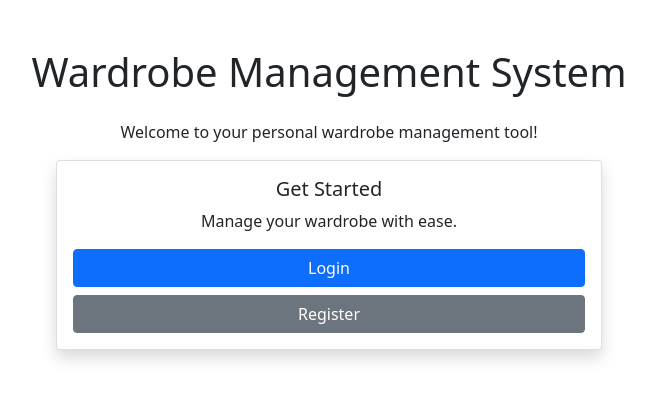
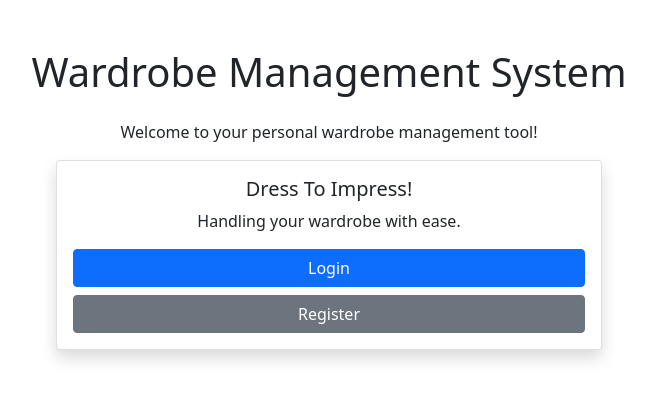
Before and after one commit to okumujela/wordrobesystem, a PHP site: page / in a window 1280 px wide. Shown: the top 400 px of the page, without its empty margins (311-966 px from the left). Run offline with PHP 8.4, Linux system fonts and the light colour scheme.

Commit message:
Improve the wordings on the index.php page

```diff
--- a/index.php
+++ b/index.php
@@ -14,8 +14,8 @@
         <div class="col-md-6">
             <div class="card shadow mb-4">
                 <div class="card-body">
-                    <h5 class="card-title">Get Started</h5>
-                    <p>Manage your wardrobe with ease.</p>
+                    <h5 class="card-title">Dress To Impress!</h5>
+                    <p>Handling your wardrobe with ease.</p>
                     <a href="login.html" class="btn btn-primary w-100 mb-2">Login</a>
                     <a href="register.html" class="btn btn-secondary w-100">Register</a>
                 </div>
```
